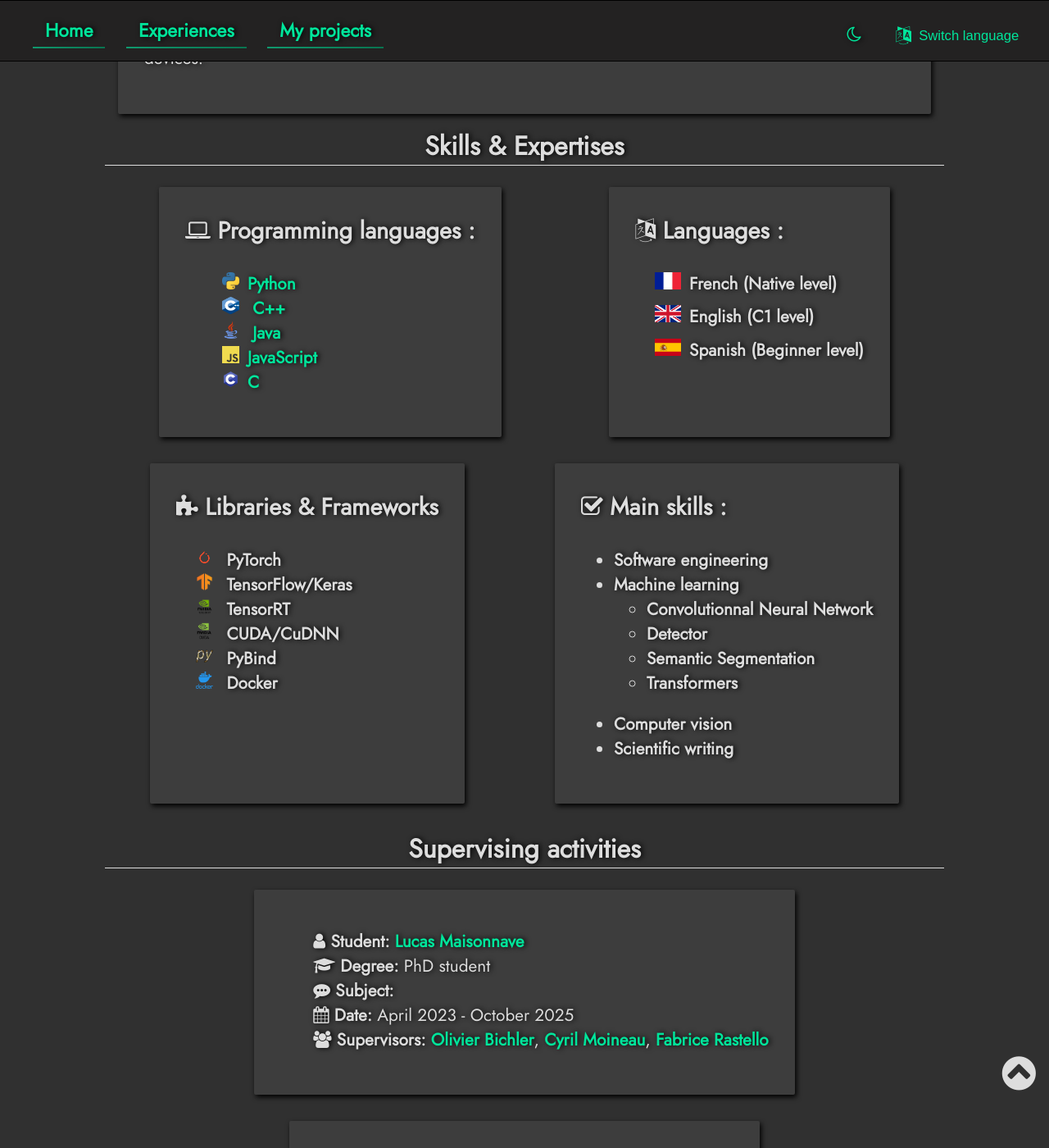
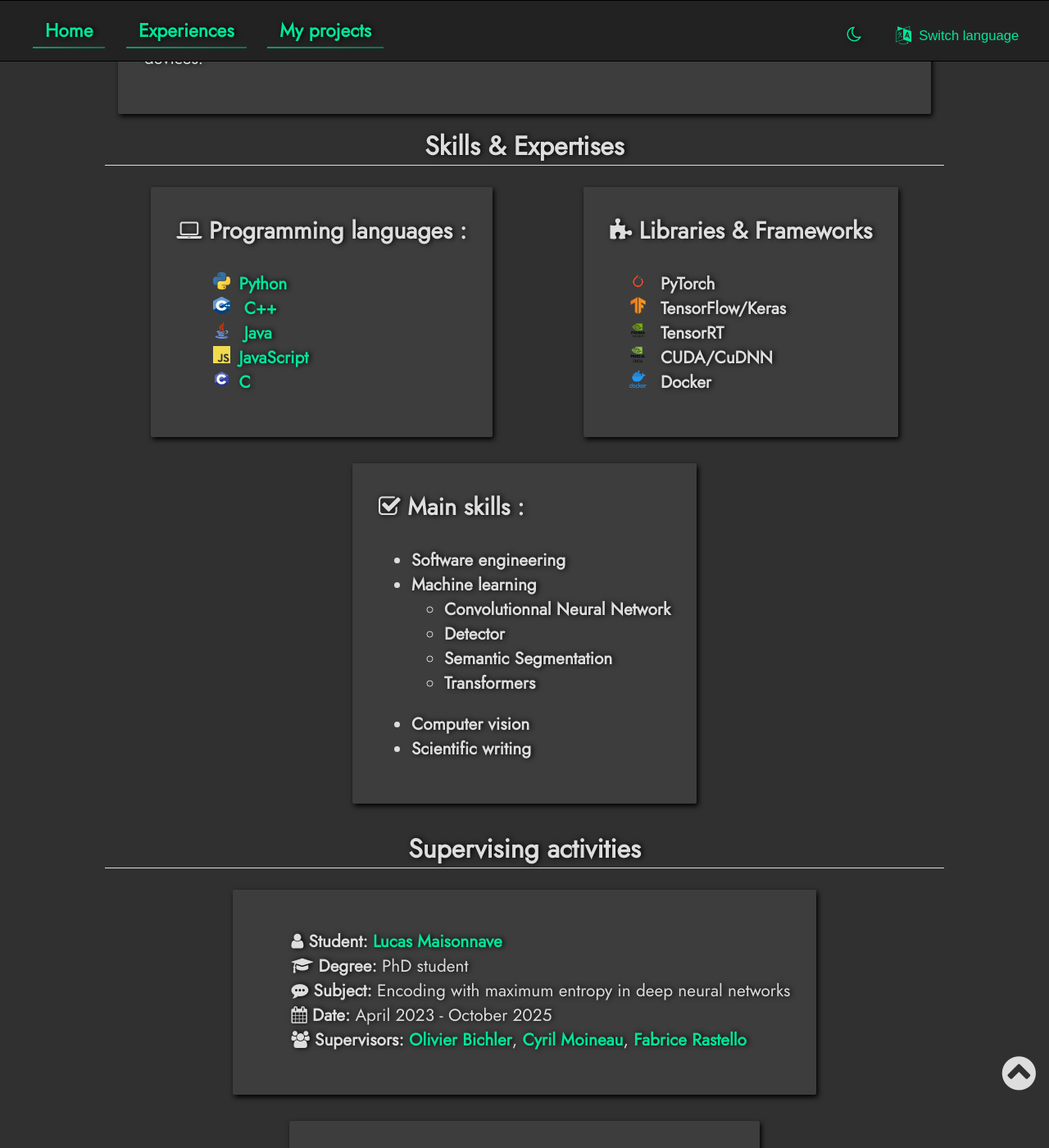
Before and after one commit to cmoineau/cmoineau.github.io, a Jekyll site: the page built from pages/en/home.html, in a window 1280 px wide and 1400 px high, scrolled down 440 px. Shown: the whole window at 82% size. Built offline with Jekyll 4.4.1, drawn with Linux system fonts in a browser that asks for light colours.

Commit message:
Update home page.

```diff
--- a/pages/en/home.html
+++ b/pages/en/home.html
@@ -42,7 +42,9 @@ permalink: /
 							<a href="https://github.com/cmoineau?tab=repositories&language=c" style="margin:1em;">
 								<img src="/_static/c.png" alt="C logo" style="height: 1em; width: 1em; margin-right: 0.5em;"><b>C</b></a></li>
 					</ul>
-				</div><div class="box" style="margin-left: auto; margin-right: auto; flex-flow: column;">
+				</div>
+				<!--
+				<div class="box" style="margin-left: auto; margin-right: auto; flex-flow: column;">
 					<div class="bulb"><h3 style="border-bottom: 0px solid; margin-top: auto;"><i class="fa fa-language" aria-hidden="true"></i> Languages :</h3></div>
 					<ul style="list-style-type: none; margin-left: -1em;">
 						<li style="margin-bottom: 0.5em;">
@@ -53,14 +55,15 @@ permalink: /
 							<img src="/_static/es_flag.png" alt="spanish flag" style="height: 1em; width: 1.5em; margin-right: 0.5em;"><b>Spanish (Beginner level)</b></li>
 
 					</ul>
-				</div><div class="box" style="margin-left: auto; margin-right: auto; flex-flow: column;">
+				</div>-->
+				<div class="box" style="margin-left: auto; margin-right: auto; flex-flow: column;">
 					<div class="bulb"><h3 style="border-bottom: 0px solid; margin-top: auto;"><i class="fa fa-puzzle-piece" aria-hidden="true"></i> Libraries & Frameworks</h3></div>
 					<ul style="list-style-type: none; margin-left: -1em;">
 						<li><img src="/_static/pytorch-logo.png" alt="pytorch logo" style="height: 1em; width: 1em; margin-right: 0.5em;"> <b>PyTorch</b></li>
 						<li><img src="/_static/tensorflow-logo.png"  alt="tensorflow logo" style="height: 1em; width: 1em; margin-right: 0.5em;"> <b>TensorFlow/Keras</b></li>
 						<li><img src="/_static/tensorrt-logo.png"  alt="TensorRT logo" style="height: 1em; width: 1em; margin-right: 0.5em;"> <b>TensorRT</b></li>
 						<li><img src="/_static/cuda-logo.png" alt="CUDA logo" style="height: 1em; width: 1em; margin-right: 0.5em;"> <b>CUDA/CuDNN</b></li>
-						<li><img src="/_static/pybind-logo.png" alt="Pybind logo" style="height: 1em; width: 1em; margin-right: 0.5em;"> <b>PyBind</b></li>
+						<!--<li><img src="/_static/pybind-logo.png" alt="Pybind logo" style="height: 1em; width: 1em; margin-right: 0.5em;"> <b>PyBind</b></li>-->
 						<li><img src="/_static/docker-logo.png" alt="Docker logo" style="height: 1em; width: 1em; margin-right: 0.5em;"> <b>Docker</b></li>
 					</ul>
 				</div><div class="box" style="margin-left: auto; margin-right: auto; flex-flow: column;">
@@ -84,7 +87,7 @@ permalink: /
 				{% include supervise_en.html
 					student='<a href="https://www.linkedin.com/in/lucas-maisonnave-ba8b041a2/">Lucas Maisonnave</a>'
 					degree='PhD student'
-					subject=''
+					subject='Encoding with maximum entropy in deep neural networks'
 					date='April 2023 - October 2025'
 					supervisors='<a href="https://www.linkedin.com/in/olivierbichler/">Olivier Bichler</a>, <a href="https://www.linkedin.com/in/cmoineau/">Cyril Moineau</a>, <a href="https://team.inria.fr/corse/team-members/fabrice-rastello/">Fabrice Rastello</a>'
 				%}
```
Also changed, not shown: pages/fr/home.html (+8 -4 lines).
